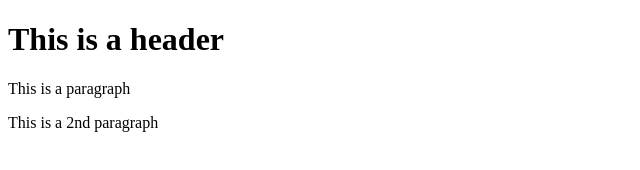
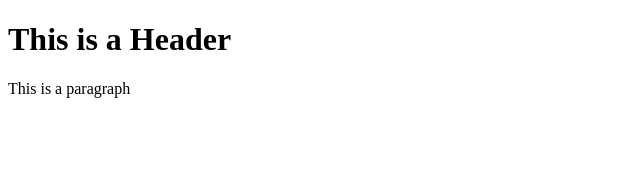
Before and after one commit to stevenfeis/git-test, a plain HTML site: page templates/test.html in a window 1280 px wide. Shown: the whole page, without its empty margins (0-640 px from the left). Drawn offline with Linux system fonts and the light colour scheme.

Commit message:
second commit

```diff
--- a/templates/test.html
+++ b/templates/test.html
@@ -1,10 +1,9 @@
 <!DOCTYPE html>
 <html>
-	<head></head>
+    <head></head>
 
-	<body>
-		<h1>This is a header</h1>
-		<p>This is a paragraph</p>
-		<p>This is a 2nd paragraph</p>
-	</body>
+    <body>
+        <h1>This is a Header</h1>
+        <p>This is a paragraph</p>
+    </body>
 </html>
```
Also changed, not shown: index.html (+1 -0 lines).
